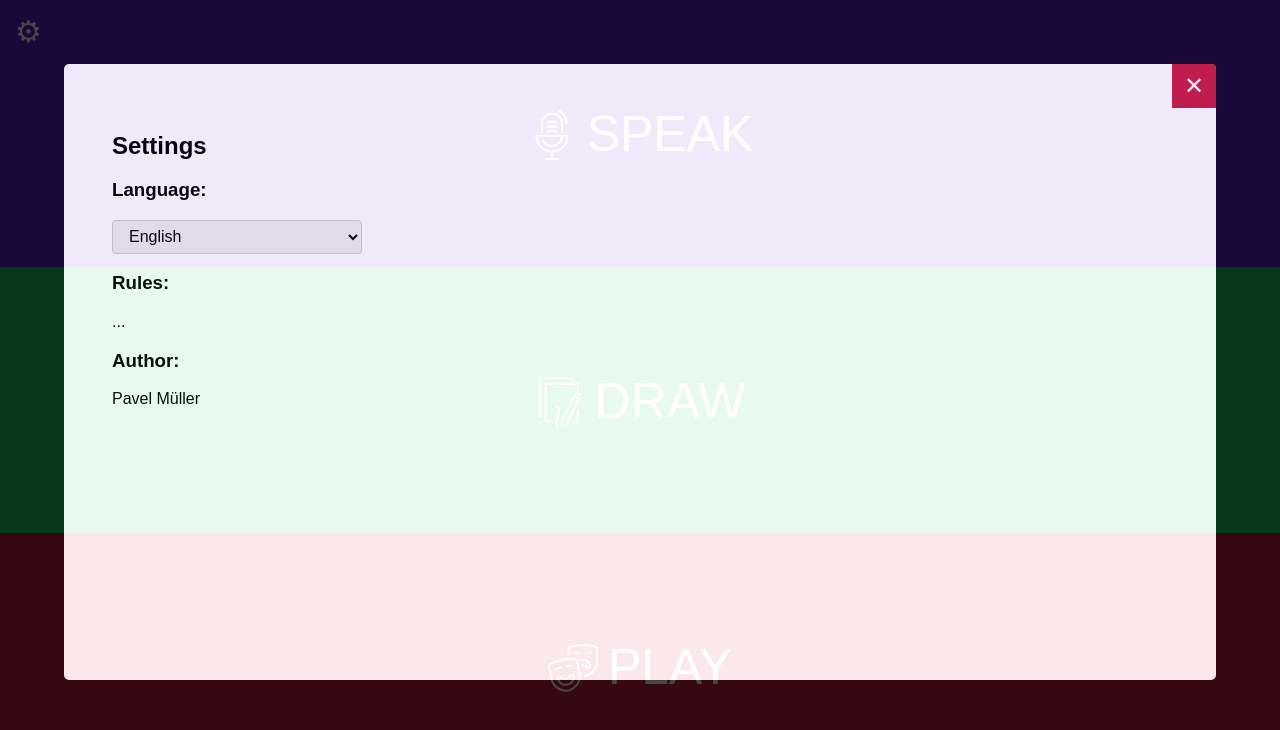
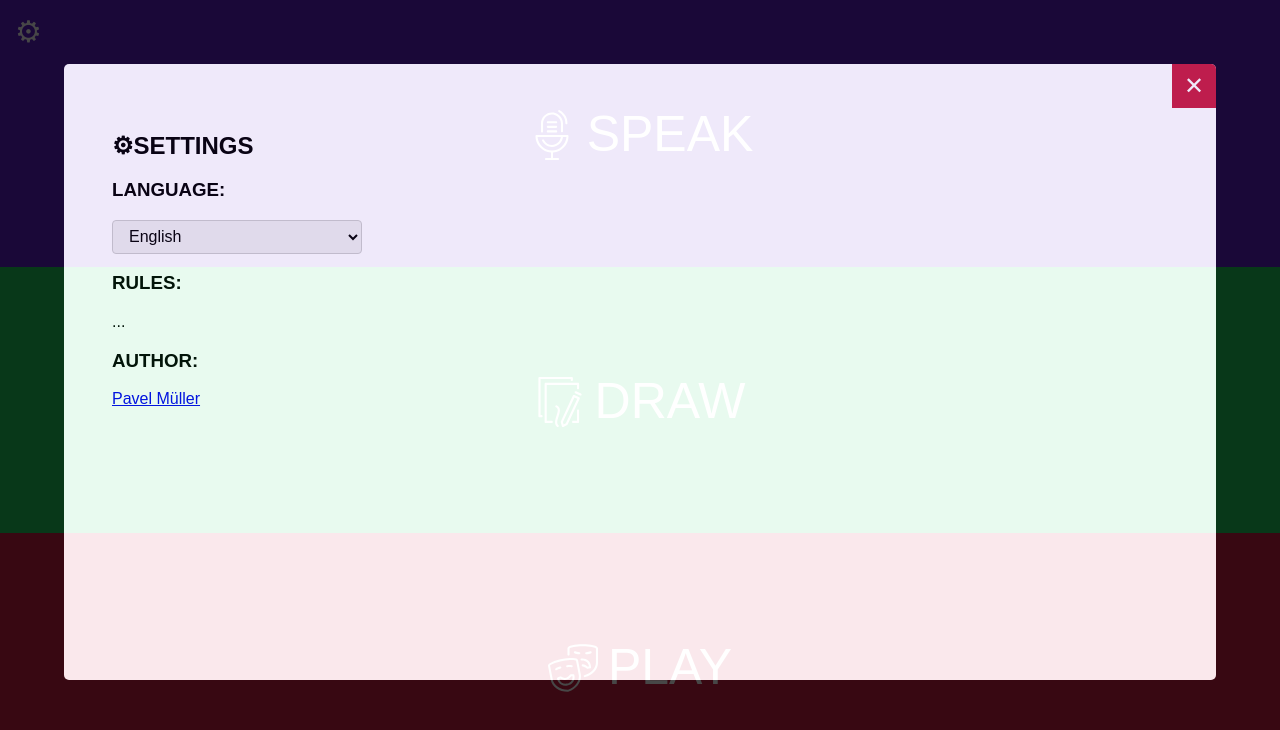
Before and after one commit to froston/charades, a React app: page / in a window 1280 px wide. Both pictures are taken after a click on the link "Settings". Shown: the top 730 px of the page. Built offline with nearby package versions, Linux system fonts and the light colour scheme.

Commit message:
Add keyboard support for settings

```diff
--- a/src/components/Settings.css
+++ b/src/components/Settings.css
@@ -15,6 +15,12 @@
   user-select: none;
   cursor: default;
 }
+
+.settings h2,
+.settings h3 {
+  text-transform: uppercase;
+}
+
 .settings.show {
   display: block;
   opacity: 0.9;
@@ -46,6 +52,15 @@
   z-index: 1;
 }
 
+.settings select {
+  height: 34px;
+  background-image: none;
+  width: 100%;
+  padding: 6px 12px;
+  border-radius: 4px;
+  border: 1px solid #ccc;
+}
+
 @media (min-width: 60em) {
   .settings .modal {
     height: 65%;
@@ -55,13 +70,7 @@
     width: 85%;
     border-radius: 5px;
   }
+  .settings select {
+    width: 250px;
+  }
 }
-
-.settings select {
-  height: 34px;
-  background-image: none;
-  width: 250px;
-  padding: 6px 12px;
-  border-radius: 4px;
-  border: 1px solid #ccc;
-}
--- a/src/components/Settings.js
+++ b/src/components/Settings.js
@@ -3,24 +3,46 @@ import PropTypes from 'prop-types'
 import lang from '../lang'
 import './Settings.css'
 
-const Settings = (props) =>
-<div className={props.show ? "settings show" : "settings"}  >
-  <div className="modal" tabIndex="0" autoFocus onKeyDown={() => console.log(123)} onFocus={() => console.log('FOCUS IS ON BIG RED DIV')}>
-    <button className="close" onClick={props.closeModal}>&#10005;</button>
+class Settings extends React.Component {
+  componentWillMount() {
+    document.addEventListener("keydown", this.onKeyDown);
+  }
+  componentWillUnmount() {
+      document.removeEventListener("keydown", this.onKeyDown);
+  }
+  onKeyDown = (event) => {
+    // close on escape
+    if (event.keyCode === 27) {
+      if (this.props.show === true) {
+        this.props.closeModal(true)
+      }
+    }
+  }
+  render() {
+    return (
+      <div className={this.props.show ? "settings show" : "settings"}  >
+        <div className="modal">
+          <button className="close" onClick={this.props.closeModal}>&#10005;</button>
           <div>
-      <h2>{lang[props.loc].settings.settings}</h2>
-      <h3>{lang[props.loc].settings.lang}:</h3>
-      <select onChange={(event) => props.setLanguage(event.target.value)} value={props.loc}>
-        <option value="es">{lang[props.loc].settings.es}</option>
-        <option value="en">{lang[props.loc].settings.en}</option>
+            <h2><span>&#9881;</span>{lang[this.props.loc].settings.settings}</h2>
+            <h3>{lang[this.props.loc].settings.lang}:</h3>
+            <select onChange={(event) => this.props.setLanguage(event.target.value)} value={this.props.loc}>
+              <option value="es">{lang[this.props.loc].settings.es}</option>
+              <option value="en">{lang[this.props.loc].settings.en}</option>
             </select>
-      <h3>{lang[props.loc].settings.rules}:</h3>
+            <h3>{lang[this.props.loc].settings.rules}:</h3>
             <p>...</p>
-      <h3>{lang[props.loc].settings.author}:</h3>
-      <p>Pavel Müller</p>
+            <h3>{lang[this.props.loc].settings.author}:</h3>
+            <a href="https://plus.google.com/+pavelmüller1" title="Google+">
+              Pavel Müller
+            </a>
           </div>
         </div>
       </div>
+    )
+  }
+}
+
 
 Settings.propTypes = {
   show: PropTypes.bool.isRequired,
```
Lines whose indentation alone changed are shown as unchanged.
